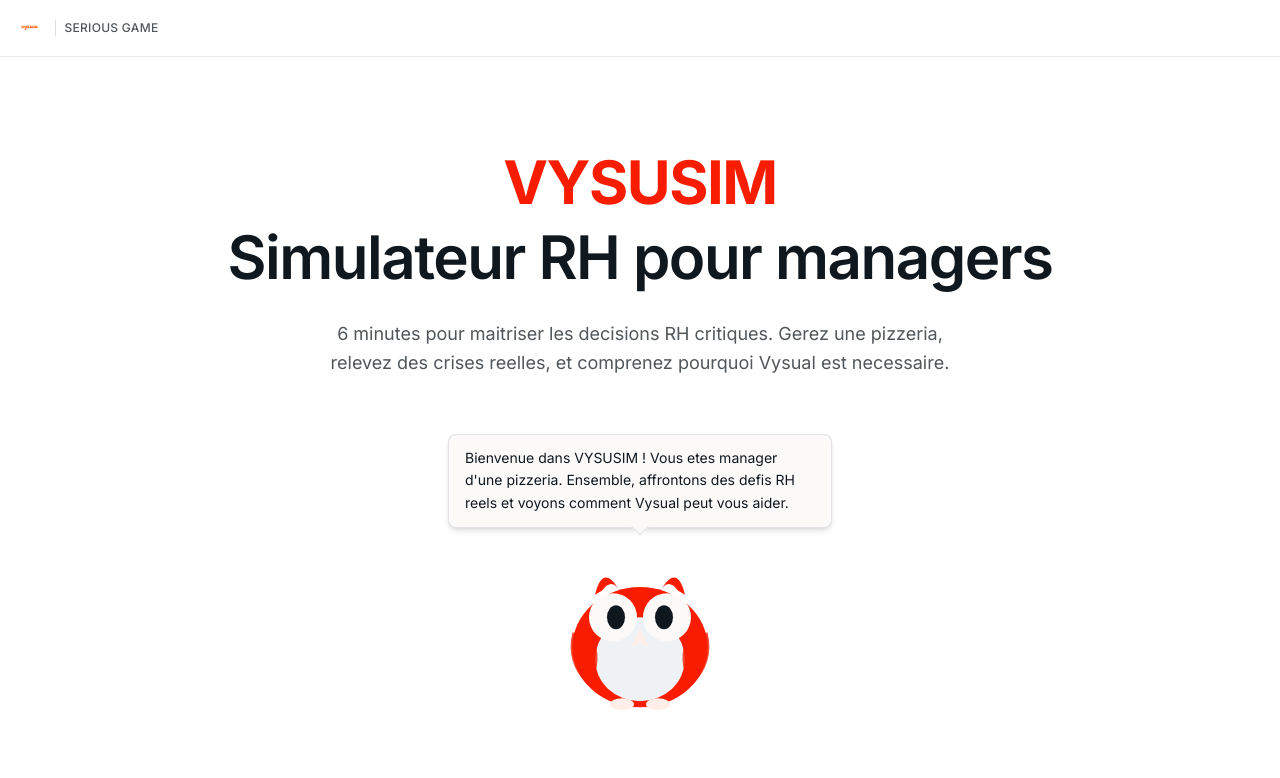
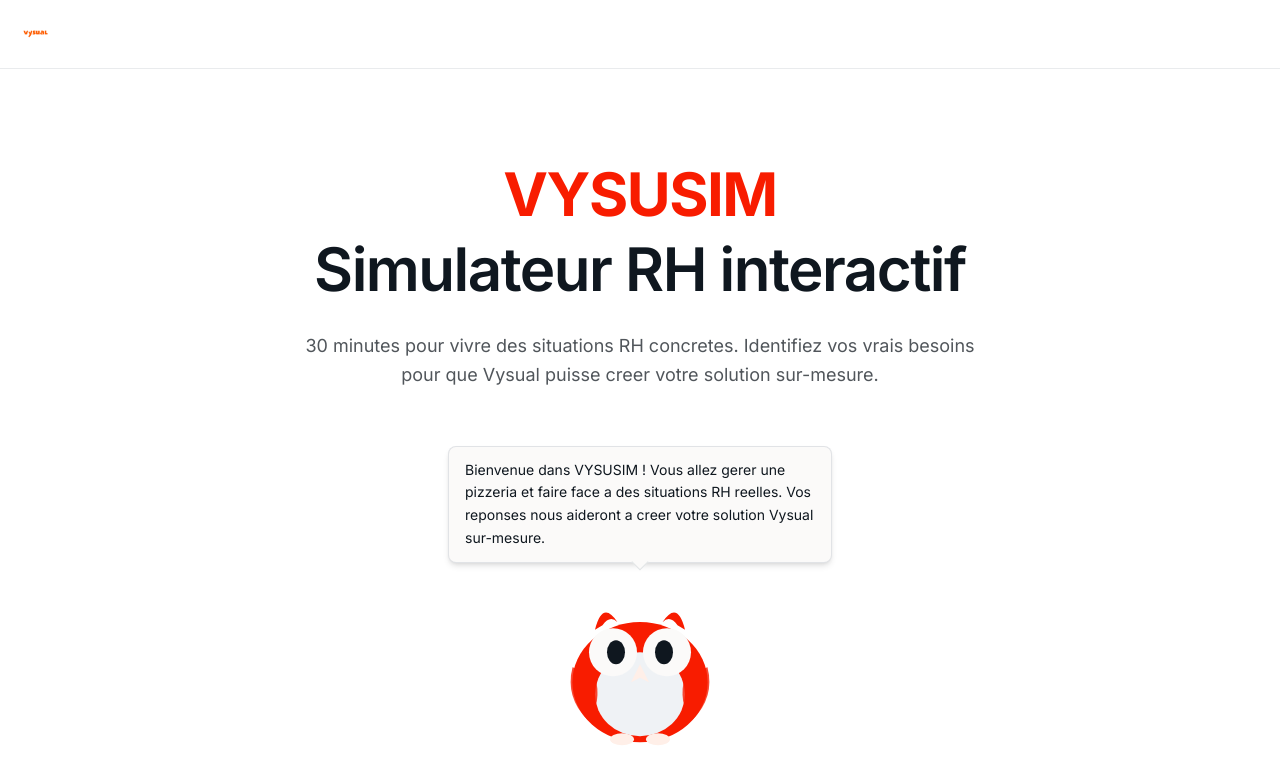
Before and after one commit to jasmyne222/VYSUSIM-4e, a Next.js app: page / in a window 1280 px wide. Shown: the top 778 px of the page. Built offline with nearby package versions, Linux system fonts and the light colour scheme.

Commit message:
feat: adjust game logo and content for personalized experience
Expand logo size, remove "Serious Game", set duration to 30 min, adapt texts.

Co-authored-by: Jasmine Degirmenci <182100510+jasmyne222@users.noreply.github.com>

```diff
--- a/components/game/game-layout.tsx
+++ b/components/game/game-layout.tsx
@@ -22,24 +22,20 @@ export function GameLayout({ children, currentScreen, showProgress = true }: Gam
       {/* Header - Clean Vysual.ch style */}
       <header className="sticky top-0 z-50 bg-background/95 backdrop-blur-md border-b border-border/60">
         <div className="container mx-auto px-4 py-3.5 flex items-center justify-between">
-          {/* Logo */}
+          {/* Logo - larger */}
           <motion.div
             initial={{ opacity: 0, x: -20 }}
             animate={{ opacity: 1, x: 0 }}
-            className="flex items-center gap-3"
+            className="flex items-center"
           >
             <Image
               src="/vysual-logo.png"
               alt="Vysual"
-              width={100}
-              height={32}
+              width={140}
+              height={44}
               priority
-              className="h-7 w-auto"
+              className="h-10 w-auto"
             />
-            <div className="hidden sm:flex items-center gap-2">
-              <span className="w-px h-4 bg-border" />
-              <p className="text-xs font-medium text-muted-foreground tracking-wide uppercase">Serious Game</p>
-            </div>
           </motion.div>
 
           {/* Progress indicator */}
@@ -76,7 +72,7 @@ export function GameLayout({ children, currentScreen, showProgress = true }: Gam
         <div className="container mx-auto px-4 flex items-center justify-center gap-2 text-xs text-muted-foreground">
           <span>Vysual</span>
           <span className="w-1 h-1 rounded-full bg-primary/60" />
-          <span>Formation RH interactive</span>
+          <span>La solution suisse pour la gestion RH</span>
         </div>
       </footer>
     </div>
--- a/components/screens/welcome-screen.tsx
+++ b/components/screens/welcome-screen.tsx
@@ -25,7 +25,7 @@ export function WelcomeScreen({ onStart }: WelcomeScreenProps) {
           transition={{ delay: 0.2 }}
         >
           <span className="text-primary font-bold">VYSUSIM</span><br />
-          Simulateur RH pour managers
+          Simulateur RH interactif
         </motion.h1>
         <motion.p
           className="text-base md:text-lg text-muted-foreground max-w-2xl mx-auto text-pretty leading-relaxed"
@@ -33,7 +33,7 @@ export function WelcomeScreen({ onStart }: WelcomeScreenProps) {
           animate={{ opacity: 1 }}
           transition={{ delay: 0.4 }}
         >
-          6 minutes pour maitriser les decisions RH critiques. Gerez une pizzeria, relevez des crises reelles, et comprenez pourquoi Vysual est necessaire.
+          30 minutes pour vivre des situations RH concretes. Identifiez vos vrais besoins pour que Vysual puisse creer votre solution sur-mesure.
         </motion.p>
       </motion.div>
 
@@ -45,7 +45,7 @@ export function WelcomeScreen({ onStart }: WelcomeScreenProps) {
         className="my-4"
       >
         <VyvyBot
-          message="Bienvenue dans VYSUSIM ! Vous etes manager d'une pizzeria. Ensemble, affrontons des defis RH reels et voyons comment Vysual peut vous aider."
+          message="Bienvenue dans VYSUSIM ! Vous allez gerer une pizzeria et faire face a des situations RH reelles. Vos reponses nous aideront a creer votre solution Vysual sur-mesure."
           expression="happy"
           size="lg"
         />
```
